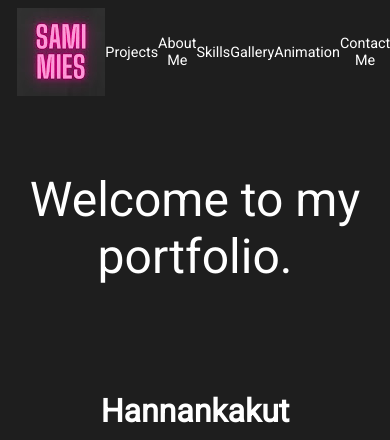
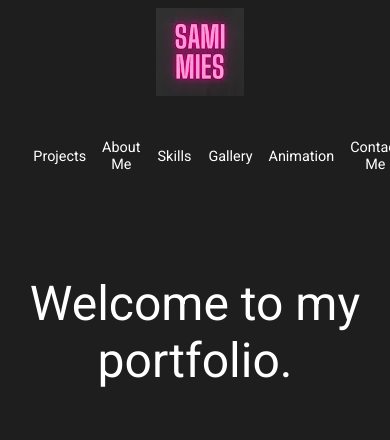
Before and after one commit to SamimiesGames/SamimiesGames.github.io, a plain HTML site: page index.html in a window 390 px wide. Shown: the top 440 px of the page. Drawn offline with Linux system fonts and the light colour scheme.

Commit message:
Added responsive breakpoint for navigation menu

```diff
--- a/styles/contact-me/styles.css
+++ b/styles/contact-me/styles.css
@@ -6,7 +6,7 @@
 
     background-color: #333;
 
-    border-radius: 10px;
+    border-radius: .4rem;
 }
 
 #contact-me form {
--- a/styles/nav/styles.css
+++ b/styles/nav/styles.css
@@ -5,6 +5,7 @@
     display: grid;
 
     grid-template-columns: repeat(10, 1fr);
+    grid-gap: 1rem;
 
     grid-template-areas: "icon . . . projects about-me skills gallery animation contact-me";
     margin: .5% 2.5% 0 2.5%;
@@ -16,3 +17,16 @@
     font-size: var(--fs-nav);
     margin: auto;
 }
+
+@media (max-width: 768px) {
+    #navigation {
+        grid-template-columns: repeat(8, 1fr);
+        grid-template-rows: repeat(2, 1fr);
+
+        grid-template-areas:
+            ". . .  icon icon . . ."
+            ". projects about-me skills gallery animation contact-me ."
+            ;
+
+    }
+}
```
